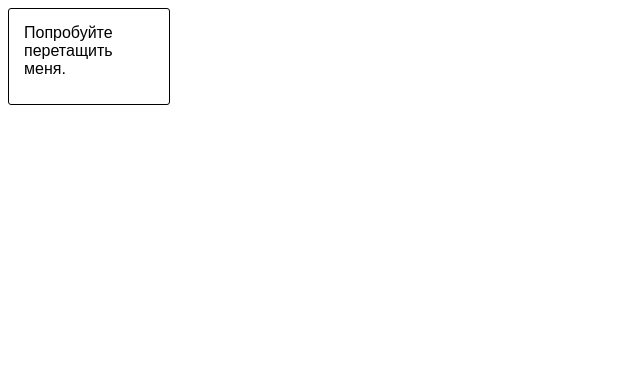
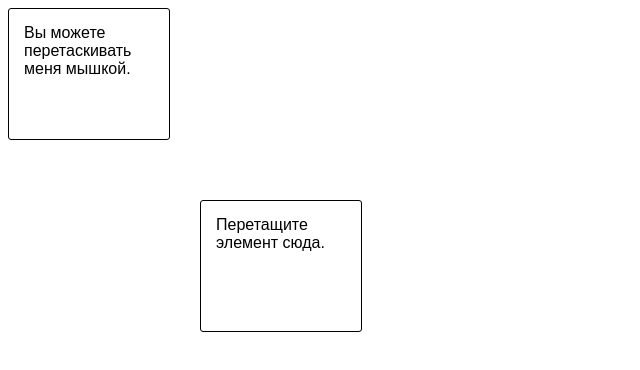
Before and after one commit to Gubanov07/gnus, a plain HTML site: page jQuery/yoy.html in a window 1280 px wide. Shown: the whole page, without its empty margins (0-640 px from the left). Drawn offline with Linux system fonts and the light colour scheme.

Commit message:
Область для перетаскивоемого элемента

```diff
--- a/jQuery/scripts.js
+++ b/jQuery/scripts.js
@@ -1,3 +1,15 @@
-$(document).ready(function() {
-   $("#drag1").draggable({revert:true});
+$(document).ready(function(){
+   $("#drag1").draggable({stack:"#drop1"});
+   $("#drop1").droppable({
+      over:function(){
+         $("#drag1").css("background-color","#d7fa99");
+         $("#drop1").css("background-color","#d7fa99");
+      },
+      drop:function(){
+         $("#drag1").css("display","none");
+         $("#drop1").css("background-color","#c4f66f");
+         $("#drop1").html("Перемещение завершено успешно.");
+         alert("Вы перетащили элемент с id=drag1 в область с id=drop1.");
+      }
+   });
 });
--- a/jQuery/styles.css
+++ b/jQuery/styles.css
@@ -1,12 +1,23 @@
-.ui-draggable
+#drag1
 {
 padding:15px;
 border-style:solid;
 border-width:1px;
 width:130px;
-height:65px;
+height:100px;
 }
 .ui-draggable-dragging
 {
 background-color:#ecbfda;
 }
+#drop1
+{
+position:absolute;
+left:200px;
+top:200px;
+padding:15px;
+border-style:solid;
+border-width:1px;
+width:130px;
+height:100px;
+}
--- a/jQuery/yoy.html
+++ b/jQuery/yoy.html
@@ -14,6 +14,7 @@
 	<script src="scripts.js"></script>
 </head>
 <body>
-<div id="drag1" class="ui-widget ui-corner-all">Попробуйте перетащить меня. </div>
+<div id="drag1" class="ui-widget ui-corner-all">Вы можете перетаскивать меня мышкой. </div>
+<div id="drop1" class="ui-widget ui-corner-all">Перетащите элемент сюда.</p>
 </body>
 </html>
```
